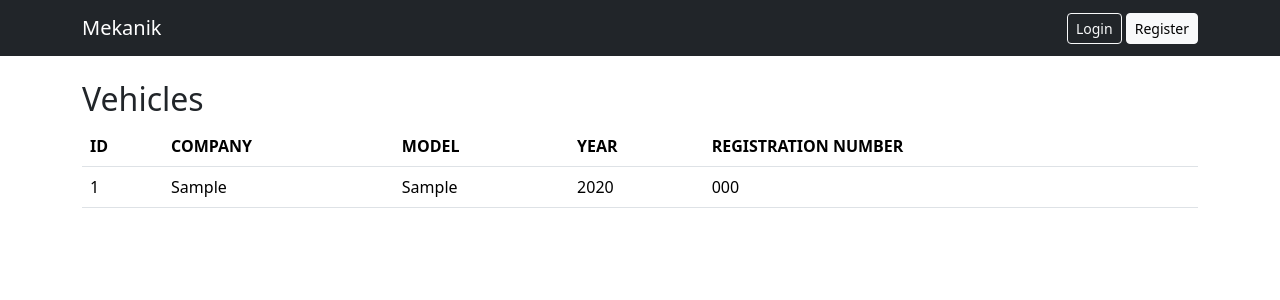
After one commit to anandupanickar27-hue/mekanik-ai-vehicle-service-platform, a Flask app: page /vehicles in a window 1280 px wide. The commit adds this page. Shown: the top 300 px of the page. Run offline with Flask 3, Linux system fonts and the light colour scheme; tables that the repository leaves empty hold one stand-in row (values such as "Sample post").

Commit message:
Link vehicles to users with foreign key relationship

```diff
--- a/app/routes.py
+++ b/app/routes.py
@@ -104,22 +104,34 @@ def edit_user(id):
 def add_vehicle():
 
     if request.method == "POST":
-
+        user_id = request.form["user_id"]
         company = request.form["company"]
         model = request.form["model"]
         year = request.form["year"]
         registration_number = request.form["registration_number"]
 
         vehicle = Vehicle(
-            company=company,
-            model=model,
-            year=year,
-            registration_number=registration_number
-        )
+                        company=company,
+                        model=model,
+                        year=year,
+                        registration_number=registration_number,
+                        user_id=user_id
+                            )
 
         db.session.add(vehicle)
         db.session.commit()
-
         return "Vehicle saved successfully!"
 
-    return render_template("add_vehicle.html")
+    users = User.query.all()
+
+    return render_template(
+        "add_vehicle.html",
+        users=users
+        )
+
+
+@app.route("/vehicles")
+def vehicles():
+    vehicles=Vehicle.query.all()
+
+    return render_template("vehicles.html", vehicles=vehicles )
--- /dev/null
+++ b/app/templates/vehicles.html
@@ -0,0 +1,35 @@
+{% extends "base.html" %}
+
+{% block content %}
+
+<h2>Vehicles</h2>
+
+<table class="table">
+
+    <thead>
+        <tr>
+            <th>ID</th>
+            <th>COMPANY</th>
+            <th>MODEL</th>
+            <th>YEAR</th>
+            <th>REGISTRATION NUMBER</th>
+        </tr>
+    </thead>
+
+    <tbody>
+            {% for vehicle in vehicles %}
+
+            <tr>
+            <td>{{ vehicle.id }}</td>
+            <td>{{ vehicle.company }}</td>
+            <td>{{ vehicle.model }}</td>
+            <td>{{ vehicle.year }}</td>
+            <td>{{ vehicle.registration_number }}</td>
+            </tr>
+
+       </tbody>
+    </table>
+
+            {% endfor %}
+
+{% endblock %}
```
Also changed, not shown: app/models.py (+21 -17 lines), app/templates/add_vehicle.html (+16 -1 lines).
